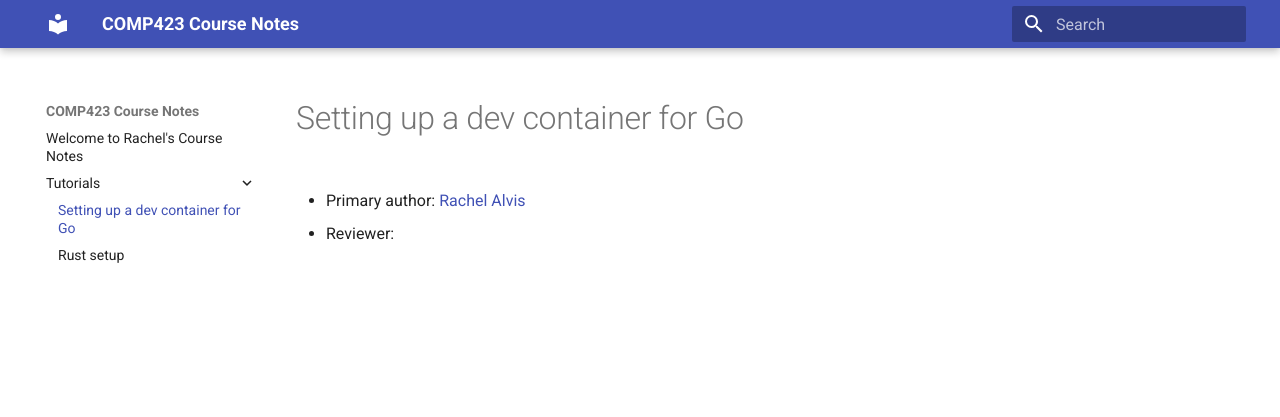
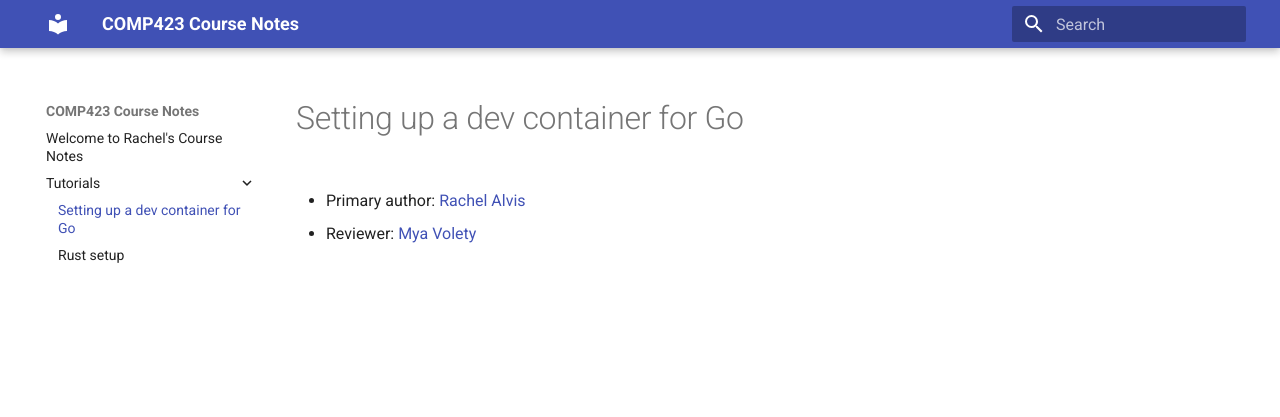
Before and after one commit to rcalvis/comp423-course-notes, an MkDocs documentation site: the page built from docs/tutorials/go-setup.md, in a window 1280 px wide. Shown: the top 417 px of the page. Built offline with MkDocs 1.6.1 and Material for MkDocs 9.7.7, drawn with Linux system fonts in a browser that asks for light colours.

Commit message:
Added Reviewer tagline

```diff
--- a/docs/tutorials/go-setup.md
+++ b/docs/tutorials/go-setup.md
@@ -2,4 +2,4 @@
 
 * Primary author: [Rachel Alvis](https://github.com/rcalvis)
 
-* Reviewer: [<Partner name>](https://github.com/mvolety)
+* Reviewer: [Mya Volety](https://github.com/mvolety)
```
